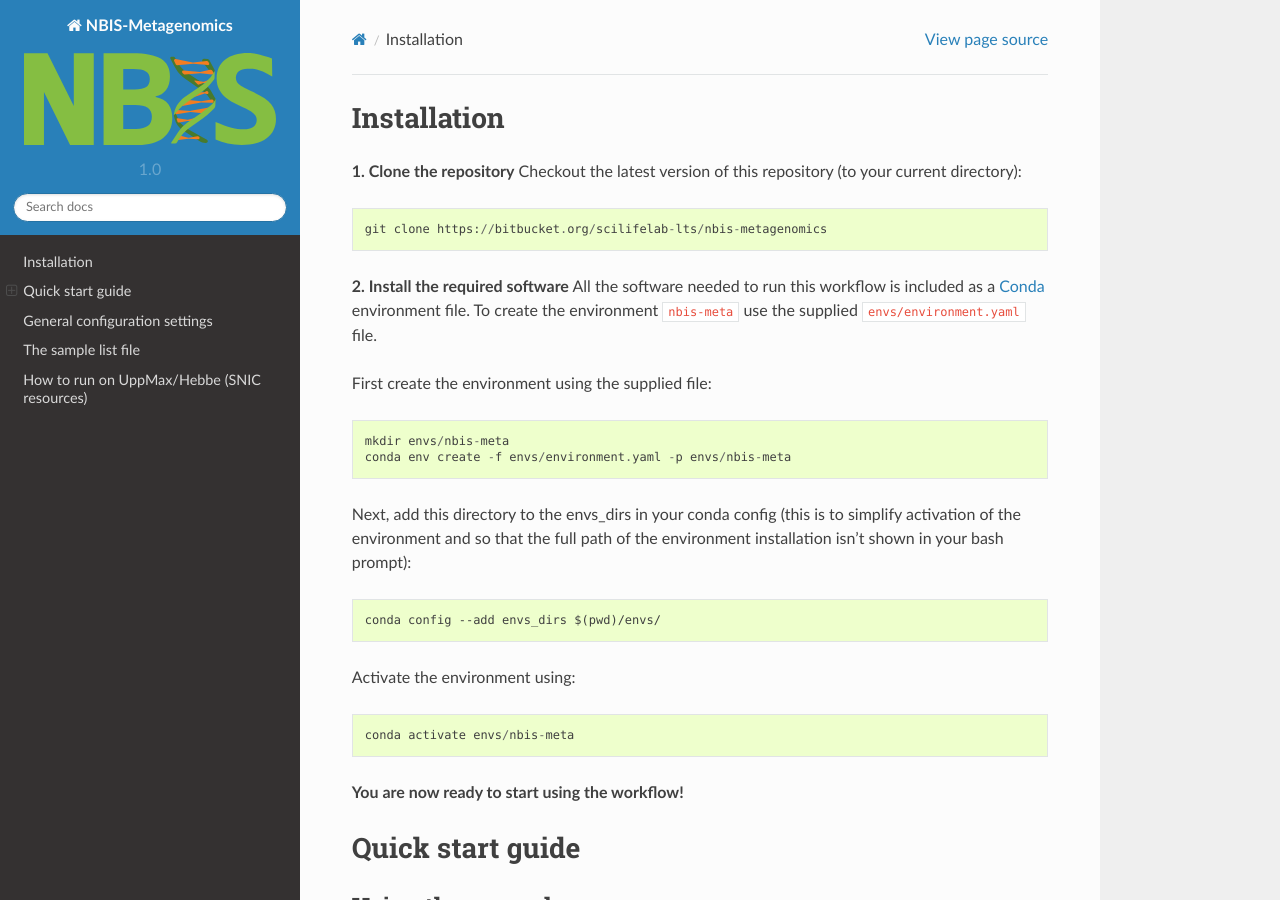
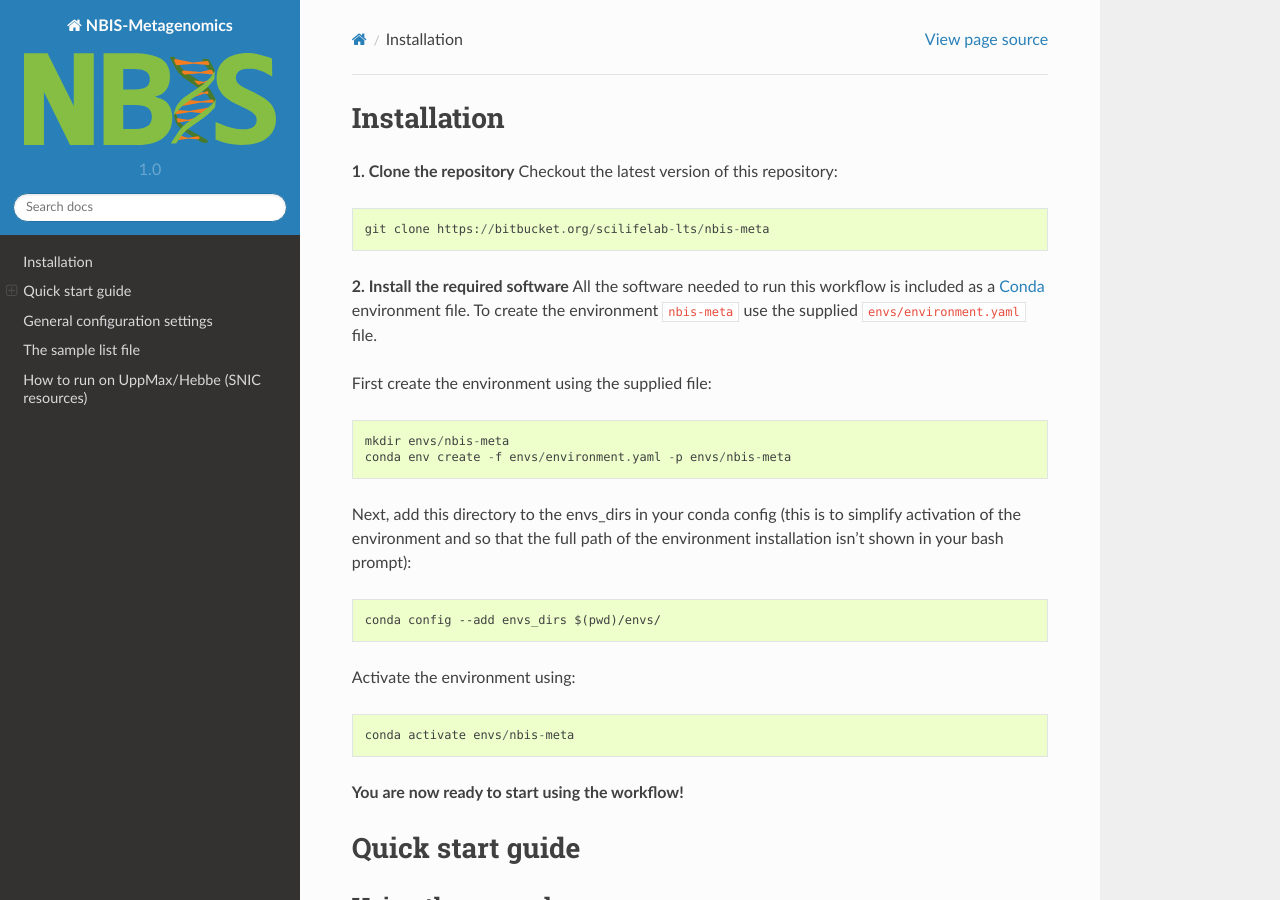
Before and after one commit to NBISweden/nbis-meta, a Sphinx documentation site: the page built from docs/configuration/index.rst, in a window 1280 px wide and 900 px high. Built offline with Sphinx 7.4.7 and the Read the Docs theme 2.0.0, drawn with Linux system fonts in a browser that asks for light colours.

Commit message:
Updated docs with correct bitbucket link

```diff
--- a/docs/configuration/index.rst
+++ b/docs/configuration/index.rst
@@ -1,9 +1,9 @@
 Installation
 ============
 **1. Clone the repository**
-Checkout the latest version of this repository (to your current directory)::
+Checkout the latest version of this repository::
 
-    git clone https://bitbucket.org/scilifelab-lts/nbis-metagenomics
+    git clone https://bitbucket.org/scilifelab-lts/nbis-meta
 
 **2. Install the required software**
 All the software needed to run this workflow is included as a
--- a/docs/index.rst
+++ b/docs/index.rst
@@ -34,7 +34,7 @@ This is a snakemake workflow for rocessing and analysis of metagenomic
 datasets. It can handle single- and paired-end data and can run on a
 local laptop with either Linux or OSX, or in a cluster environment.
 
-The source code is available at `BitBucket <https://bitbucket.org/scilifelab-lts/nbis-metagenomics>`_ and
+The source code is available at `BitBucket <https://bitbucket.org/scilifelab-lts/nbis-meta>`_ and
 is being developed as part of the `NBIS <http://nbis.se>`_ bioinformatics infrastructure.
 
 Installation
@@ -42,7 +42,7 @@ Installation
 **1. Clone the repository**
 Checkout the latest version of this repository (to your current directory)::
 
-    git clone https://bitbucket.org/scilifelab-lts/nbis-metagenomics
+    git clone https://bitbucket.org/scilifelab-lts/nbis-meta
 
 **2. Install the required software**
 All the software needed to run this workflow is included as a
```
